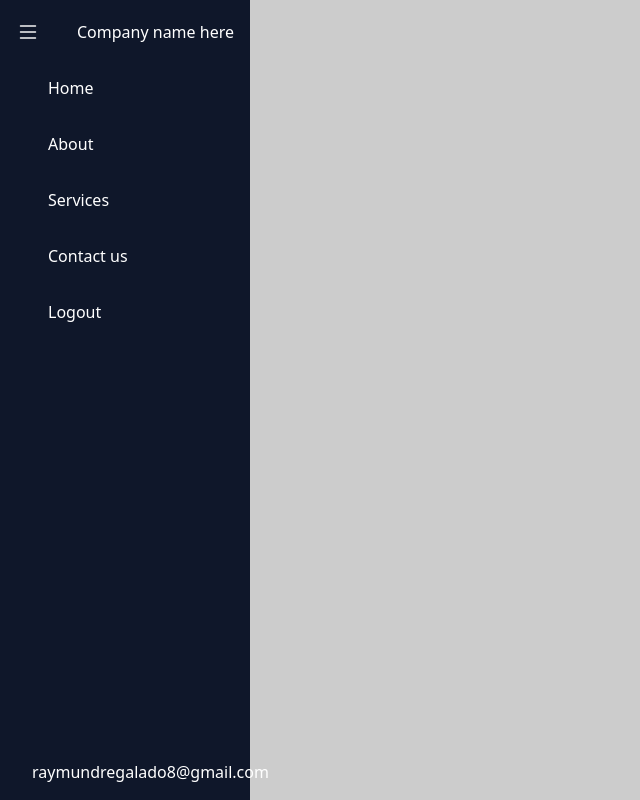
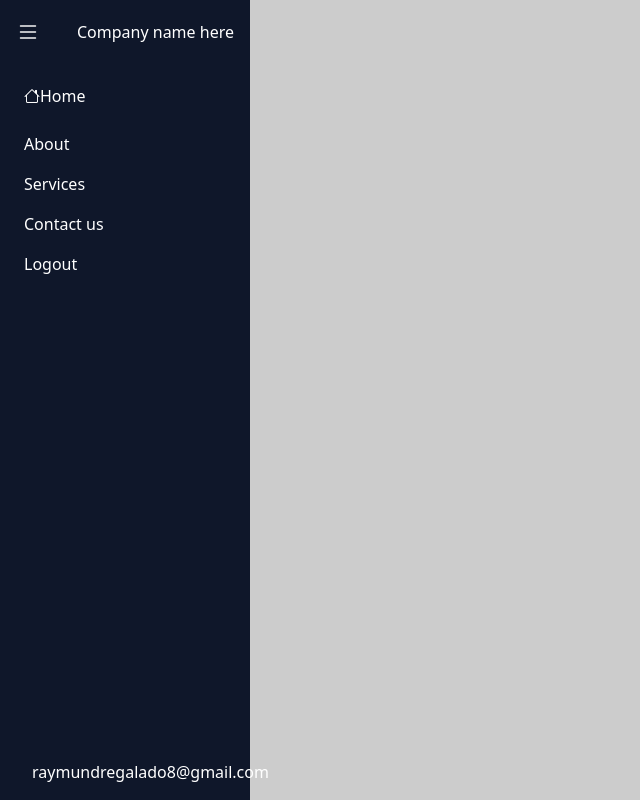
Before and after one commit to rymnd08/simple-sidebar-using-tailwind, a website: page src/index.html in a window 1280 px wide. Both pictures are taken after a click on the element "Company name here". Shown: the whole page, without its empty margins (0-640 px from the left). Drawn offline with nearby package versions, Linux system fonts and the light colour scheme; files that its build step writes are made by us from their sources.

Commit message:
make nav sticky

```diff
--- a/src/index.html
+++ b/src/index.html
@@ -22,15 +22,30 @@
   </style>
 </head>
 <body>
+
+
+  <div class=" min-h-screen">
+    <div class="flex gap-10 items-center p-4 hover:cursor-pointer menu-button sticky top-0 bg-white z-10 ">
+      <i class="bi bi-list text-2xl"></i><h1><a href="">Company name here</a></h1>
+    </div>
+    <!-- Main content -->
+    <div class="p-4">
+      asdlf
+    </div>
+  </div>
+
+
+
+
     <!-- TODO: sidebar   -->
-    <div class="bg-black fixed top-0 left-0 w-full h-screen bg-opacity-20 hidden sidebar">
+    <div class="bg-black fixed top-0 left-0 w-full h-screen bg-opacity-20 hidden sidebar z-20">
 
       <div class="w-[250px] h-screen bg-slate-900 text-white p-4 overflow-hidden text-ellipsis animate-slideInLeft sidebar-container ">
         <div class="flex justify-between items-center hover:cursor-pointer menu-button">
           <i class="bi bi-list text-2xl"></i><h1><a href="">Company name here</a></h1>
         </div>
-        <ul class="mt-5 flex flex-col pl-6 gap-4">
-          <li class="hover:bg-slate-500 rounded p-2"><a href="" class="py-2">Home</a></li>
+        <ul class="mt-5 ">
+          <li class="hover:bg-slate-500 rounded p-2 mr-2"><i class="bi bi-house"></i><a href="" class="py-2  md:inline-flex">Home</a></li>
           <li class="hover:bg-slate-500 rounded p-2"><a href="" class="py-2">About</a></li>
           <li class="hover:bg-slate-500 rounded p-2"><a href="" class="py-2">Services</a></li>
           <li class="hover:bg-slate-500 rounded p-2"><a href="" class="py-2">Contact us</a></li>
@@ -43,10 +58,6 @@
 
     </div>
 
-    <div class="flex gap-2 items-center p-4 hover:cursor-pointer menu-button">
-      <i class="bi bi-list text-2xl"></i><h1><a href="">Company name here</a></h1>
-    </div>
-
     <script>
       const sidebar = document.querySelector('.sidebar')
       console.log(sidebar)
@@ -56,15 +67,13 @@
             sidebar.classList.toggle('hidden')
           })
         })
+
+      //Hide sidebar when clicking the overlay
       sidebar.addEventListener('click', function(e){
-
         if(e.target.classList.contains('sidebar')){
           sidebar.classList.toggle('hidden')
         }
       })
-
-
-
     </script>
 
 </body>
```
